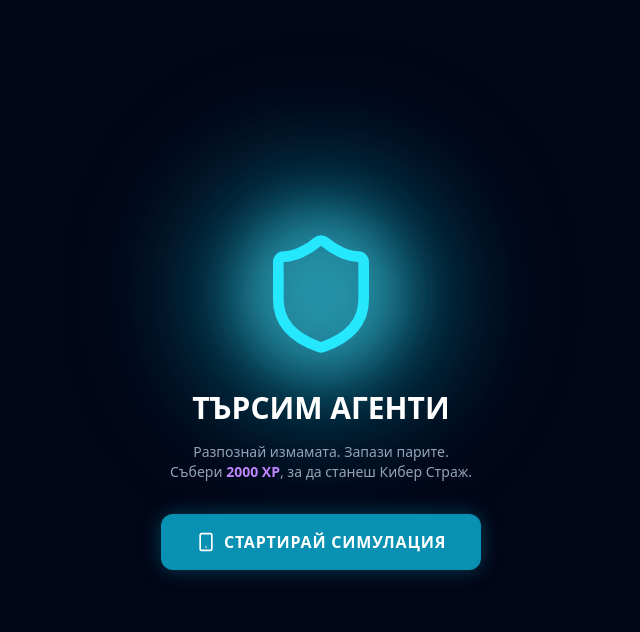
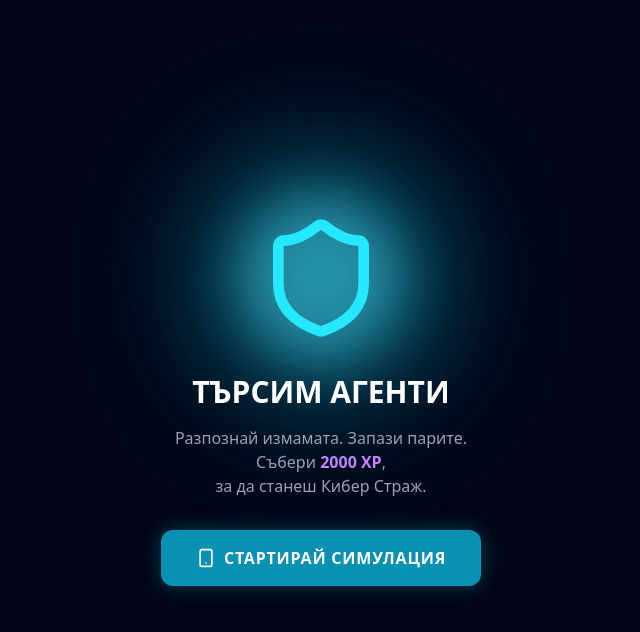
Before and after one commit to emaneva-apps/phishguard, a React (Vite) app: page / in a window 1280 px wide. Shown: the top 632 px of the page, without its empty margins (319-959 px from the left). Built offline with nearby package versions, Linux system fonts and the light colour scheme.

Commit message:
Font size increased

```diff
--- a/src/App.jsx
+++ b/src/App.jsx
@@ -217,9 +217,9 @@ export default function PhishGuardApp() {
 
       <div className="space-y-4 max-w-xs relative z-10">
         <h2 className="text-3xl font-black text-white uppercase">Търсим Агенти</h2>
-        <p className="text-slate-400 text-sm">
+        <p className="text-slate-400 text-base">
           Разпознай измамата. Запази парите.<br/>
-          Събери <span className="text-purple-400 font-bold">2000 XP</span>, за да станеш Кибер Страж.
+          Събери <span className="text-purple-400 font-bold">2000 XP</span>,<br/> за да станеш Кибер Страж.
         </p>
       </div>
 
@@ -257,7 +257,7 @@ export default function PhishGuardApp() {
         </div>
 
         <div className="bg-slate-800/80 backdrop-blur-sm border border-amber-500/30 p-6 rounded-xl shadow-2xl">
-          <p className="text-slate-300 text-sm leading-relaxed">
+          <p className="text-slate-300 text-base leading-relaxed">
             Демонстрира изключителни умения за засичане на заплахи. Вече си сертифициран защитник на мрежата.
           </p>
           <div className="mt-4 flex items-center justify-center gap-2 text-amber-400 font-mono font-bold text-xl">
@@ -330,7 +330,7 @@ export default function PhishGuardApp() {
           {!isScenarioComplete ? (
             <div className="space-y-2 sm:space-y-3">
               <div className="flex justify-between items-center px-1 gap-2">
-                <span className="text-[9px] sm:text-[10px] text-green-400 font-mono">СИГУРНА ВРЪЗКА: АКТИВНА</span>
+                <span className="text-base sm:text-base text-green-400 font-mono">СИГУРНА ВРЪЗКА: АКТИВНА</span>
                 <button
                   onClick={() => setShowClue(!showClue)}
                   className="text-[11px] sm:text-sm flex items-center gap-1 text-purple-400 hover:text-purple-300 transition-colors uppercase tracking-wide font-bold whitespace-nowrap"
@@ -342,7 +342,7 @@ export default function PhishGuardApp() {
               </div>
 
               {showClue && (
-                <div className="bg-purple-900/20 border border-purple-500/30 p-2 sm:p-3 rounded-lg text-[11px] sm:text-xs text-purple-200 italic flex gap-2 animate-in fade-in">
+                <div className="bg-purple-900/20 border border-purple-500/30 p-2 sm:p-3 rounded-lg text-base sm:text-base text-purple-200 italic flex gap-2 animate-in fade-in">
                   <Zap className="w-3 h-3 sm:w-4 sm:h-4 shrink-0 text-purple-400 mt-0.5" />
                   <div className="break-words">{currentScenario.clue}</div>
                 </div>
@@ -353,7 +353,7 @@ export default function PhishGuardApp() {
                   <button
                     key={opt.id}
                     onClick={() => handleChoice(opt)}
-                    className="w-full text-left p-2.5 sm:p-3 bg-slate-800 hover:bg-slate-700 active:bg-slate-600 rounded-lg text-xs sm:text-sm text-slate-200 transition-all border border-slate-700 hover:border-cyan-500 group"
+                    className="w-full text-left p-2.5 sm:p-3 bg-slate-800 hover:bg-slate-700 active:bg-slate-600 rounded-lg text-base sm:text-base text-slate-200 transition-all border border-slate-700 hover:border-cyan-500 group"
                   >
                     <span className="text-cyan-500 font-mono mr-2 opacity-50 group-hover:opacity-100">&gt;</span>
                     <span className="break-words">{opt.text}</span>
```
